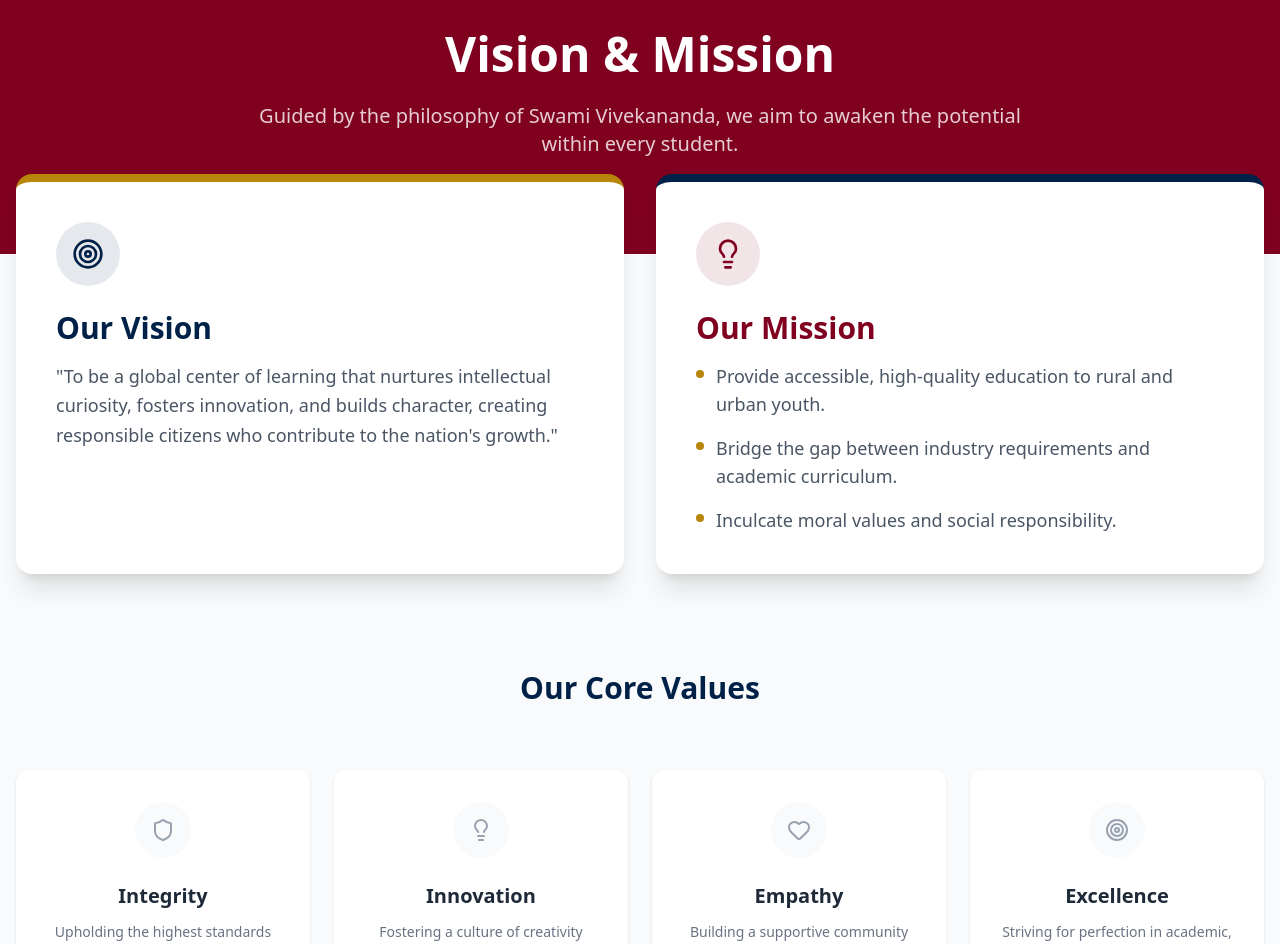
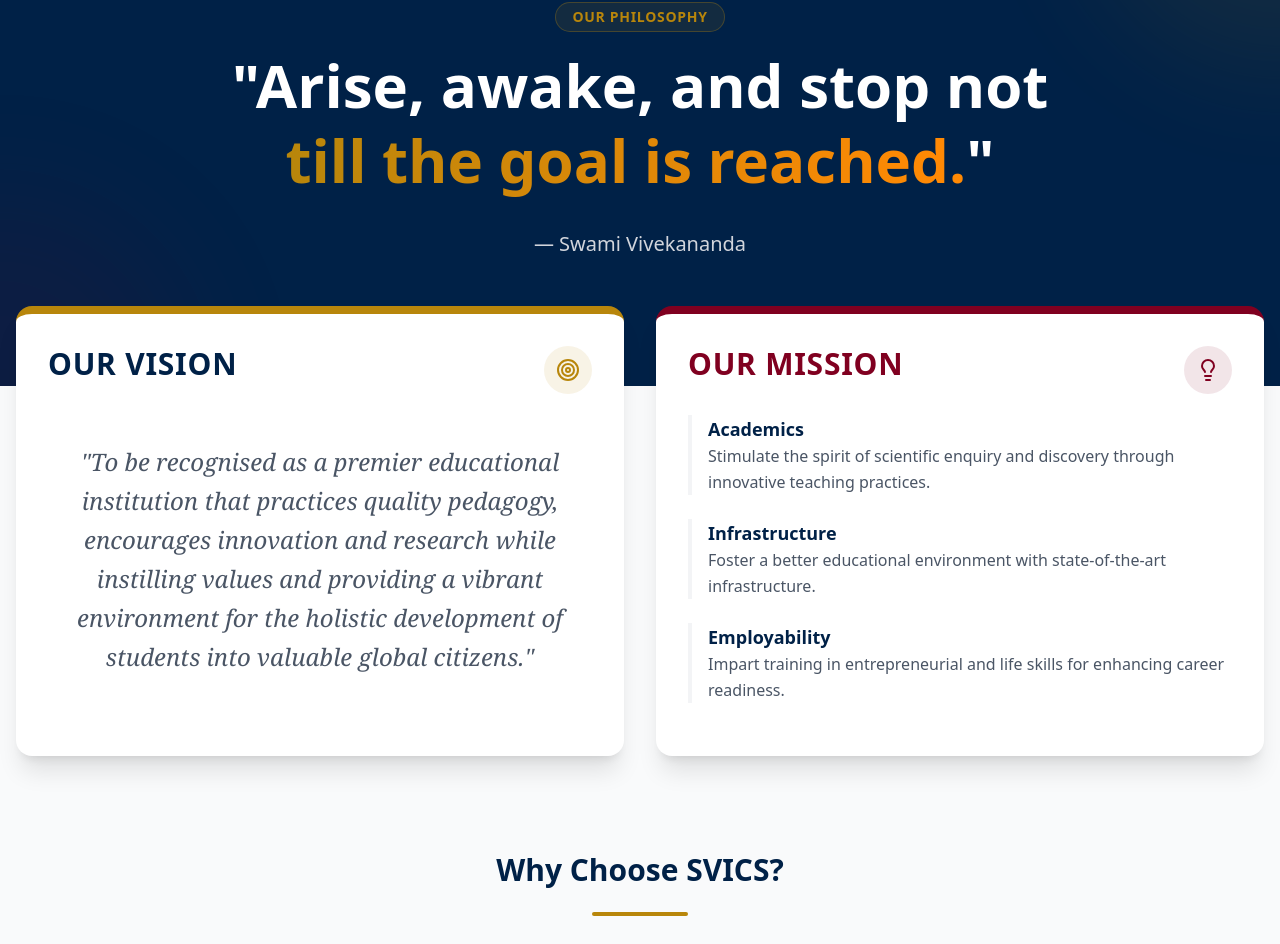
Before and after one commit to Thunderbeast5/svcsm, a React (Vite) app: page /about/vision in a window 1280 px wide. Shown: the part 282-1226 px from the top of the page. Built offline with nearby package versions, Linux system fonts and the light colour scheme; what @react-pdf/renderer would draw is missing.

Commit message:
vision mission final

```diff
--- a/src/pages/AboutUs/VisionMission.jsx
+++ b/src/pages/AboutUs/VisionMission.jsx
@@ -1,113 +1,155 @@
 import React from 'react';
 import { motion } from 'framer-motion';
-import { Target, Lightbulb, Heart, Shield } from 'lucide-react';
+import { Target, Lightbulb, Users, Award, Quote, Compass } from 'lucide-react';
 
 const VisionMission = () => {
   const values = [
     {
-      title: "Integrity",
-      desc: "Upholding the highest standards of honesty and ethical behavior in all our endeavors.",
-      icon: Shield
+      title: "Student-Centric Approach",
+      desc: "We focus on the holistic development of students, placing their growth and success at the center of everything we do.",
+      icon: Users
     },
     {
-      title: "Innovation",
-      desc: "Fostering a culture of creativity and critical thinking to solve real-world problems.",
+      title: "Innovative Solutions",
+      desc: "Strengthening the teaching-learning process through innovative practices to stimulate scientific enquiry.",
       icon: Lightbulb
     },
     {
-      title: "Empathy",
-      desc: "Building a supportive community that respects and values every individual.",
-      icon: Heart
+      title: "Exceptional Quality",
+      desc: "Practicing quality pedagogy and providing state-of-the-art infrastructure for a better educational environment.",
+      icon: Award
     },
     {
-      title: "Excellence",
-      desc: "Striving for perfection in academic, cultural, and sporting activities.",
+      title: "Dedication",
+      desc: "A dedicated team committed to exceeding expectations and imparting training in entrepreneurial life skills.",
       icon: Target
     }
   ];
 
   return (
-    <div className="bg-gray-50 min-h-screen pt-20">
-      <section className="bg-sv-maroon text-white py-24 text-center">
-        <div className="container mx-auto px-4">
+    <div className="bg-gray-50 min-h-screen pt-5">
+      {/* Hero Section */}
+      <section className="bg-sv-blue relative overflow-hidden text-white py-32">
+        <div className="absolute inset-0 opacity-10">
+            <div className="absolute right-0 top-0 w-96 h-96 bg-sv-gold rounded-full blur-3xl -translate-y-1/2 translate-x-1/2"></div>
+            <div className="absolute left-0 bottom-0 w-96 h-96 bg-sv-maroon rounded-full blur-3xl translate-y-1/2 -translate-x-1/2"></div>
+        </div>
+
+        <div className="container mx-auto px-4 relative z-10 text-center">
+          <motion.div
+            initial={{ opacity: 0, scale: 0.9 }}
+            animate={{ opacity: 1, scale: 1 }}
+            className="inline-block mb-4 px-4 py-1 rounded-full border border-sv-gold/30 bg-sv-gold/10 text-sv-gold text-sm font-semibold tracking-wider uppercase"
+          >
+            Our Philosophy
+          </motion.div>
+
           <motion.h1
-            initial={{ opacity: 0, y: -20 }}
+            initial={{ opacity: 0, y: 20 }}
             animate={{ opacity: 1, y: 0 }}
-            className="text-5xl font-bold mb-6"
+            className="text-4xl md:text-6xl font-bold mb-8 leading-tight"
           >
-            Vision & Mission
+            "Arise, awake, and stop not <br/>
+            <span className="text-transparent bg-clip-text bg-gradient-to-r from-sv-gold to-orange-400">
+              till the goal is reached.
+            </span>"
           </motion.h1>
-          <p className="text-xl text-white/80 max-w-3xl mx-auto">
-            Guided by the philosophy of Swami Vivekananda, we aim to awaken the potential within every student.
-          </p>
+
+          <motion.p
+            initial={{ opacity: 0 }}
+            animate={{ opacity: 1 }}
+            transition={{ delay: 0.3 }}
+            className="text-xl text-gray-300 font-light"
+          >
+            — Swami Vivekananda
+          </motion.p>
         </div>
       </section>
 
-      <div className="container mx-auto px-4 -mt-20 relative z-10 grid md:grid-cols-2 gap-8 mb-24">
-        {/* Vision Card */}
+      {/* Main Vision & Mission Cards */}
+      <section className="container mx-auto px-4 -mt-20 relative z-20 mb-24">
+        <div className="grid md:grid-cols-2 gap-8">
+
+          {/* VISION CARD - TITLE/LOGO IN CORNERS, TEXT CENTERED */}
           <motion.div
-          initial={{ opacity: 0, x: -50 }}
-          whileInView={{ opacity: 1, x: 0 }}
+            initial={{ opacity: 0, y: 50 }}
+            whileInView={{ opacity: 1, y: 0 }}
             viewport={{ once: true }}
-          className="bg-white p-10 rounded-2xl shadow-xl border-t-8 border-sv-gold"
+            className="bg-white rounded-2xl shadow-xl border-t-8 border-sv-gold relative min-h-[450px] flex flex-col"
           >
-          <div className="w-16 h-16 bg-sv-blue/10 rounded-full flex items-center justify-center text-sv-blue mb-6">
-            <Target size={32} />
+            {/* Top Section: Title Left, Icon Right */}
+            <div className="absolute top-8 left-8 right-8 flex justify-between items-start">
+                <h2 className="text-3xl font-bold text-sv-blue uppercase tracking-wide">Our Vision</h2>
+                <div className="w-12 h-12 bg-sv-gold/10 rounded-full flex items-center justify-center text-sv-gold">
+                    <Target size={24} />
                 </div>
-          <h2 className="text-3xl font-bold text-sv-blue mb-4">Our Vision</h2>
-          <p className="text-gray-600 text-lg leading-relaxed">
-            "To be a global center of learning that nurtures intellectual curiosity, fosters innovation, and builds character, creating responsible citizens who contribute to the nation's growth."
+            </div>
+
+            {/* Middle Section: Perfectly Centered Text */}
+            <div className="flex-grow flex items-center justify-center p-8 mt-12">
+                <p className="text-gray-600 text-2xl font-serif text-center leading-relaxed italic">
+                    "To be recognised as a premier educational institution that practices quality pedagogy, encourages innovation and research while instilling values and providing a vibrant environment for the holistic development of students into valuable global citizens."
                 </p>
+            </div>
           </motion.div>
 
-        {/* Mission Card */}
+          {/* MISSION CARD */}
           <motion.div
-          initial={{ opacity: 0, x: 50 }}
-          whileInView={{ opacity: 1, x: 0 }}
+            initial={{ opacity: 0, y: 50 }}
+            whileInView={{ opacity: 1, y: 0 }}
+            transition={{ delay: 0.2 }}
             viewport={{ once: true }}
-          className="bg-white p-10 rounded-2xl shadow-xl border-t-8 border-sv-blue"
+            className="bg-white rounded-2xl shadow-xl border-t-8 border-sv-maroon relative min-h-[450px] flex flex-col"
           >
-          <div className="w-16 h-16 bg-sv-maroon/10 rounded-full flex items-center justify-center text-sv-maroon mb-6">
-            <Lightbulb size={32} />
+             {/* Matching Header Style */}
+            <div className="absolute top-8 left-8 right-8 flex justify-between items-start">
+                <h2 className="text-3xl font-bold text-sv-maroon uppercase tracking-wide">Our Mission</h2>
+                <div className="w-12 h-12 bg-sv-maroon/10 rounded-full flex items-center justify-center text-sv-maroon">
+                    <Lightbulb size={24} />
                 </div>
-          <h2 className="text-3xl font-bold text-sv-maroon mb-4">Our Mission</h2>
-          <ul className="space-y-4 text-gray-600 text-lg">
-            <li className="flex items-start gap-3">
-              <span className="w-2 h-2 mt-2 rounded-full bg-sv-gold flex-shrink-0" />
-              Provide accessible, high-quality education to rural and urban youth.
-            </li>
-            <li className="flex items-start gap-3">
-              <span className="w-2 h-2 mt-2 rounded-full bg-sv-gold flex-shrink-0" />
-              Bridge the gap between industry requirements and academic curriculum.
-            </li>
-            <li className="flex items-start gap-3">
-              <span className="w-2 h-2 mt-2 rounded-full bg-sv-gold flex-shrink-0" />
-              Inculcate moral values and social responsibility.
-            </li>
-          </ul>
-        </motion.div>
             </div>
 
-      {/* Core Values */}
-      <section className="container mx-auto px-4 pb-24">
+            {/* Content Pushed Down to Match */}
+            <div className="flex-grow flex items-center p-8 mt-12">
+                <ul className="space-y-6 w-full">
+                    {[
+                        { title: "Academics", text: "Stimulate the spirit of scientific enquiry and discovery through innovative teaching practices." },
+                        { title: "Infrastructure", text: "Foster a better educational environment with state-of-the-art infrastructure." },
+                        { title: "Employability", text: "Impart training in entrepreneurial and life skills for enhancing career readiness." }
+                    ].map((item, i) => (
+                        <li key={i} className="flex gap-4 items-start border-l-4 border-gray-100 pl-4 hover:border-sv-maroon transition-colors">
+                            <div>
+                                <span className="font-bold text-sv-blue block text-lg">{item.title}</span>
+                                <span className="text-gray-600 leading-relaxed">{item.text}</span>
+                            </div>
+                        </li>
+                    ))}
+                </ul>
+            </div>
+          </motion.div>
+
+        </div>
+      </section>
+
+      {/* Core Values / Why SVICS */}
+      <section className="container mx-auto px-4 pb-12 pt-0">
         <div className="text-center mb-16">
-          <h2 className="text-3xl font-bold text-sv-blue">Our Core Values</h2>
+          <h2 className="text-3xl font-bold text-sv-blue">Why Choose SVICS?</h2>
+          <div className="w-24 h-1 bg-sv-gold mx-auto mt-6 rounded-full"></div>
         </div>
+
         <div className="grid md:grid-cols-4 gap-6">
           {values.map((val, idx) => (
             <motion.div
               key={idx}
-              initial={{ opacity: 0, y: 20 }}
-              whileInView={{ opacity: 1, y: 0 }}
-              transition={{ delay: idx * 0.1 }}
-              viewport={{ once: true }}
-              className="bg-white p-8 rounded-xl shadow-sm hover:shadow-lg transition-all text-center group"
+              whileHover={{ y: -10 }}
+              className="bg-white p-8 rounded-xl shadow-md border border-gray-100 text-center group"
             >
-              <div className="w-14 h-14 mx-auto bg-gray-50 rounded-full flex items-center justify-center text-gray-400 group-hover:bg-sv-maroon group-hover:text-white transition-colors mb-6">
-                <val.icon size={24} />
+              <div className="w-16 h-16 mx-auto bg-sv-blue/5 rounded-2xl flex items-center justify-center text-sv-blue group-hover:bg-sv-blue group-hover:text-white transition-all duration-300 mb-6">
+                <val.icon size={28} />
               </div>
-              <h3 className="text-xl font-bold text-gray-800 mb-3">{val.title}</h3>
-              <p className="text-gray-500 text-sm">{val.desc}</p>
+              <h3 className="text-lg font-bold text-gray-800 mb-3">{val.title}</h3>
+              <p className="text-gray-500 text-sm leading-relaxed">{val.desc}</p>
             </motion.div>
           ))}
         </div>
```
Lines whose indentation alone changed are shown as unchanged.
